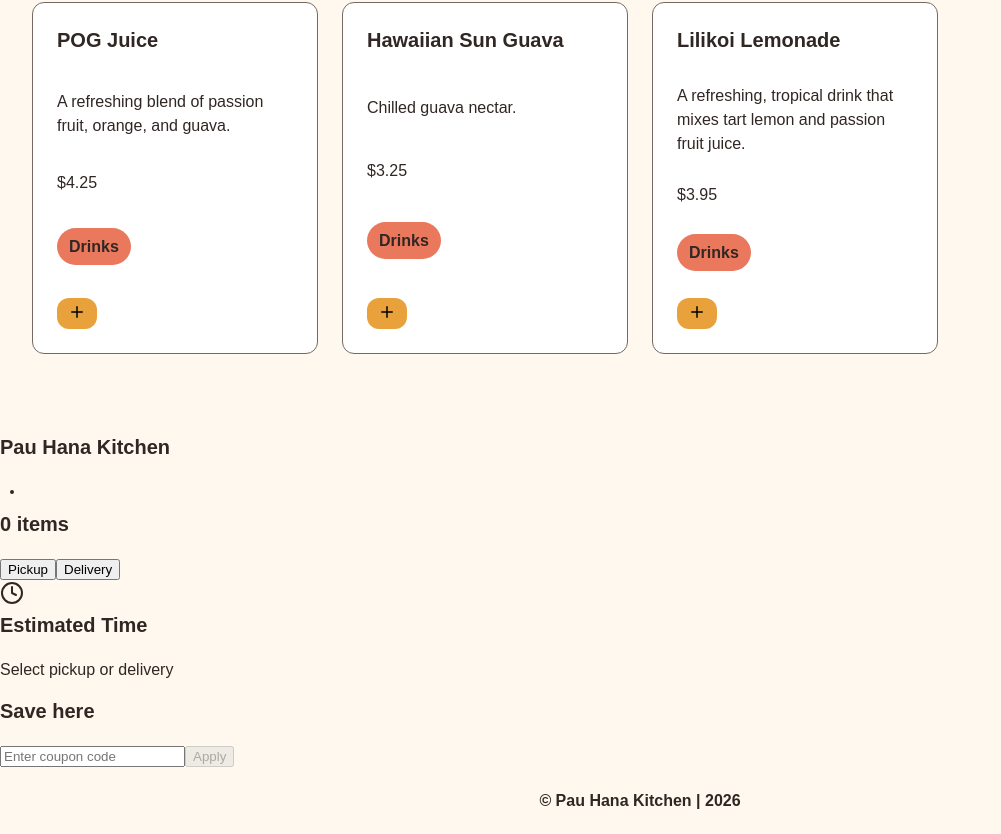
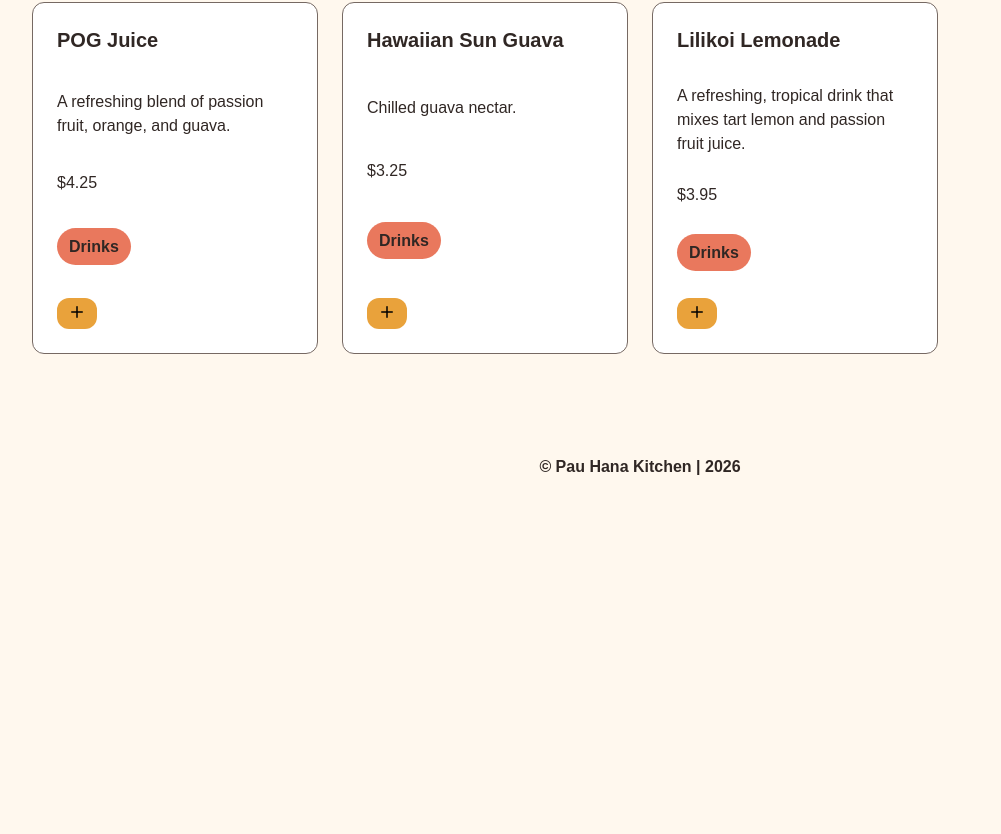
Before and after one commit to jjackson112/pau-hana-kitchen, a React (Vite) app in the folder frontend/: page /menu in a window 1280 px wide. Shown: the part 5492-6326 px from the top of the page, without its empty margins (0-1001 px from the left). After the commit the page ends 5992 px from the top, so only its background shows below. Built offline with nearby package versions, Linux system fonts and the light colour scheme.

Commit message:
minor scope issues with Checkout

```diff
--- a/frontend/src/App.jsx
+++ b/frontend/src/App.jsx
@@ -27,10 +27,7 @@ function App() {
             </Routes>
 
             <CartSidebar />
-            <CartSummary />
-            <OrderType />
-            <Time />
-            <Coupon />
+
             <Footer />
         </>
 
--- a/frontend/src/components/Coupon.jsx
+++ b/frontend/src/components/Coupon.jsx
@@ -21,7 +21,7 @@ function Coupon() {
         const enteredCoupon = coupon.trim()
 
         if (couponCodes[enteredCoupon]) {
-            setMessage("Coupon applied!")
+            setMessage(`${enteredCoupon} applied!`)
         } else {
             setMessage("Invalid coupon code!")
         }
--- a/frontend/src/pages/Checkout.jsx
+++ b/frontend/src/pages/Checkout.jsx
@@ -12,6 +12,10 @@ function Checkout() {
 
     const cartItems = useSelector((state) => state.cart.itemList)
 
+    const tip = useSelector((state) => state.cart.tip)
+    const tipOption = useSelector((state) => state.cart.tipOption)
+
+    const [orderType, setOrderType] = useState("pickup")
     const [appliedCoupon, setAppliedCoupon] = useState(null)
 
     // use reducer function - outputs a single value - to find subtotal
@@ -28,10 +32,10 @@ function Checkout() {
     }
 
     if (appliedCoupon?.type === "fixed") {
-        discount = appliedCoupon.value
+        discount = Math.min(appliedCoupon.value, subtotal) // prevent discount from exceeding the subtotal
     }
 
-    // subtract both coupons in one place
+    // subtract both coupons in one place - stop subtotal from decreasing below 0
     const discountedSubtotal = Math.max(subtotal - discount, 0)
 
     // tip options - const tipOptions = [0.10, 0.15, 0.20]
@@ -43,9 +47,6 @@ function Checkout() {
     const tax = discountedSubtotal * taxRate
     const total = discountedSubtotal + tax + tip
 
-    const tip = useSelector((state) => state.cart.tip)
-    const tipOption = useSelector((state) => state.cart.tipOption)
-
     return (
         <div className="checkout-page">
             <OrderType orderType={orderType} setOrderType={setOrderType} />
@@ -56,14 +57,14 @@ function Checkout() {
             <section className="fees">
                 <div className="subtotal">
                     <h4>Subtotal </h4>
-                    <p>{subtotal.toFixed(2)}</p>
+                    <p>${subtotal.toFixed(2)}</p>
                 </div>
                 <div className="delivery-fees">
                     <h4>Delivery Fees</h4>
                 </div>
                 <div className="tax">
                     <h4>Tax</h4>
-                    <p>{tax.toFixed(2)}</p>
+                    <p>${tax.toFixed(2)}</p>
                 </div>
                 <div className="tip">
                     <h4 >Tip</h4>
@@ -107,13 +108,13 @@ function Checkout() {
                 {appliedCoupon && (
                     <div className="discount">
                         <h4>Discount({appliedCoupon.code})</h4>
-                        <p>- {discount.toFixed(2)}</p>
+                        <p>- ${discount.toFixed(2)}</p>
                     </div>
                 )}
 
                 <div className="total">
                     <h4>Total</h4>
-                    <p>{total.toFixed(2)}</p>
+                    <p>${total.toFixed(2)}</p>
                 </div>
             </section>
         </div>
```
